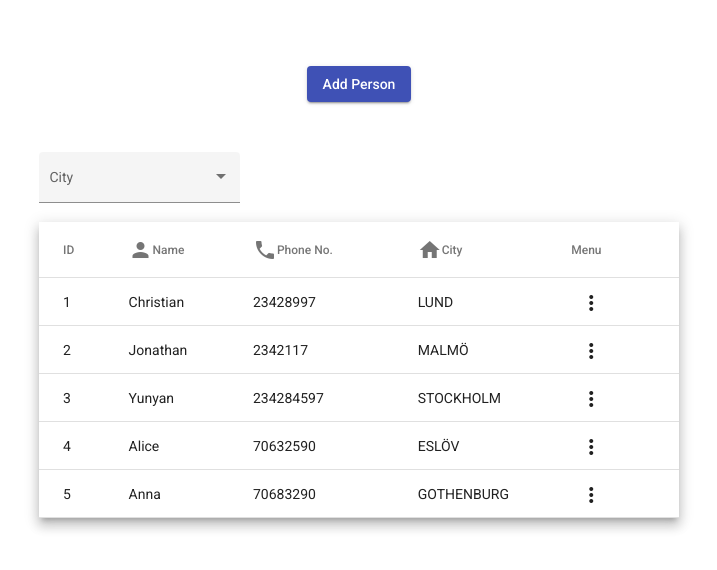
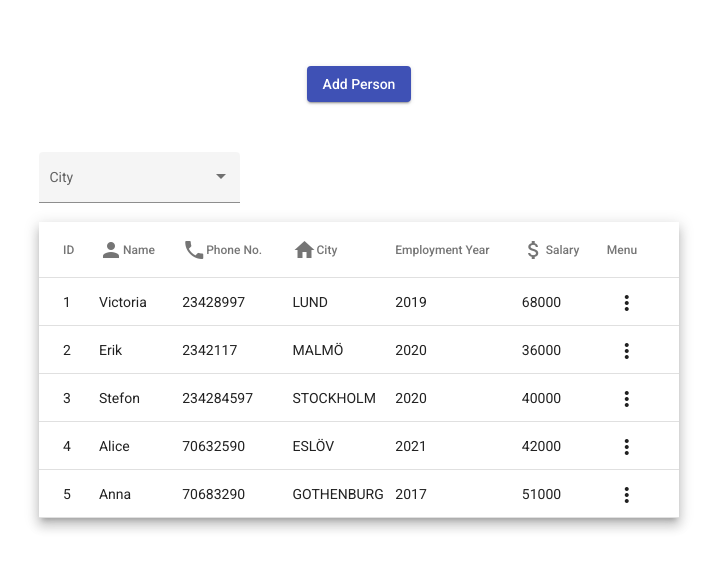
Before and after one commit to yunyan2020/angular-Training1, an Angular app: page / in a window 1280 px wide. Shown: the top 570 px of the page, without its empty margins (11-728 px from the left). Built offline with nearby package versions, Linux system fonts and the light colour scheme.

Commit message:
display  person and empolyment information on a table

```diff
--- /dev/null
+++ b/src/app/IEmploymentData.ts
@@ -0,0 +1,5 @@
+export interface IEmploymentData{
+  personId: number;
+  employmentYear: string;
+  salary: number;
+}
--- a/src/app/IPerson.ts
+++ b/src/app/IPerson.ts
@@ -4,3 +4,8 @@ export interface IPerson{
   phoneNr: number;
   city: string;
 }
+
+export interface ITableItem extends IPerson {
+  employmentYear: string;
+  salary: number;
+}
--- a/src/app/components/person-table/person-table.component.html
+++ b/src/app/components/person-table/person-table.component.html
@@ -54,6 +54,22 @@
     <td mat-cell *matCellDef="let person"> {{person.city}} </td>
   </ng-container>
 
+  <!-- Employment Year Column -->
+  <ng-container matColumnDef="employmentYear">
+    <th mat-header-cell *matHeaderCellDef mat-sort-header sortActionDescription="Sort by employmentYear">
+      Employment Year
+    </th>
+    <td mat-cell *matCellDef="let person"> {{person.employmentYear}} </td>
+  </ng-container>
+
+  <ng-container matColumnDef="salary">
+    <th mat-header-cell *matHeaderCellDef mat-sort-header sortActionDescription="Sort by salary">
+      <mat-icon>attach_money</mat-icon>
+      Salary
+    </th>
+    <td mat-cell *matCellDef="let person"> {{person.salary}} </td>
+  </ng-container>
+
 
   <ng-container matColumnDef="menu">
     <th mat-header-cell *matHeaderCellDef> Menu </th>
--- a/src/app/components/person-table/person-table.component.ts
+++ b/src/app/components/person-table/person-table.component.ts
@@ -19,7 +19,7 @@ export class PersonTableComponent implements OnChanges {
   @Output() eventDeletePerson = new EventEmitter<number>();
   @ViewChild(MatSort, { static: true }) sort!: MatSort;
 
-  displayedColumns: string[] = ['id', 'name', 'phoneNr','city','menu'];
+  displayedColumns: string[] = ['id', 'name', 'phoneNr', 'city','employmentYear','salary','menu'];
   dataSource!: MatTableDataSource<IPerson>;
   selectedValue!: string;
   filteredPersons!: IPerson[];
--- a/src/app/data/person.service.ts
+++ b/src/app/data/person.service.ts
@@ -2,15 +2,24 @@ import { Injectable } from '@angular/core';
 import { map, timer } from 'rxjs';
 import { Observable } from 'rxjs/internal/Observable';
 import { of } from 'rxjs/internal/observable/of';
+import { IEmploymentData } from '../IEmploymentData';
 import { IPerson } from '../IPerson';
 import { IPersonMaxId } from '../IPersonMaxId';
 
 let PEOPLE: IPerson[] = [
-  { name: 'Christian', id: 1, phoneNr: 23428997, city: 'LUND' },
-  { name: 'Jonathan', id: 2, phoneNr: 2342117, city: 'MALMÖ' },
-  { name: 'Yunyan', id: 3, phoneNr: 234284597, city: 'STOCKHOLM' },
+  { name: 'Victoria', id: 1, phoneNr: 23428997, city: 'LUND' },
+  { name: 'Erik', id: 2, phoneNr: 2342117, city: 'MALMÖ' },
+  { name: 'Stefon', id: 3, phoneNr: 234284597, city: 'STOCKHOLM' },
   { name: 'Alice', id: 4, phoneNr: 70632590, city: 'ESLÖV' },
   { name: 'Anna', id: 5, phoneNr: 70683290, city: 'GOTHENBURG' },
+]
+
+let EMPOLOYMENT_DATA: IEmploymentData[] = [
+  { personId: 1, employmentYear: "2019", salary: 68000 },
+  { personId: 2, employmentYear: "2020", salary: 36000 },
+  { personId: 3, employmentYear: "2020", salary: 40000 },
+  { personId: 4, employmentYear: "2021", salary: 42000 },
+  { personId: 5, employmentYear: "2017", salary: 51000 },
 ]
 
 const ids = PEOPLE.map(p => { return p.id })
@@ -70,4 +79,9 @@ export class PersonService {
     return of(PEOPLE)
   }
 
+  getEmploymentData(personId: number): Observable<IEmploymentData> {
+    let index = EMPOLOYMENT_DATA.findIndex((e) => e.personId === personId)
+    return of(EMPOLOYMENT_DATA[index])
+  }
+
 }
--- a/src/app/views/home/home.component.html
+++ b/src/app/views/home/home.component.html
@@ -9,7 +9,7 @@
 </div>
 
 <app-person-table *ngIf="!loadingPersonTableData"
-  [persons] ="persons"
+  [persons] ="tableItems"
   (eventDeletePerson) = "onEventDeletePerson($event)"
 >
 </app-person-table>
--- a/src/app/views/home/home.component.ts
+++ b/src/app/views/home/home.component.ts
@@ -1,8 +1,9 @@
 import { Component, OnInit } from '@angular/core';
-import { MatTableDataSource } from '@angular/material/table';
 import { Router } from '@angular/router';
 import { PersonService } from 'src/app/data/person.service';
-import { IPerson } from 'src/app/IPerson';
+import { IEmploymentData } from 'src/app/IEmploymentData';
+import { IPerson, ITableItem } from 'src/app/IPerson';
+import { map } from 'rxjs';
 
 @Component({
   selector: 'app-home',
@@ -11,6 +12,9 @@ import { IPerson } from 'src/app/IPerson';
 })
 export class HomeComponent implements OnInit {
   persons!: IPerson[];
+  tableItems: ITableItem[] = [];
+  employment!: IEmploymentData;
+  personAndEmployments!: ITableItem;
   loadingPersonTableData!: boolean;
 
   constructor(
@@ -22,9 +26,11 @@ export class HomeComponent implements OnInit {
     this._personService.getPeople().subscribe(
       (people) => {
         this.persons = people;
+        this.getEmploymentData();
         this.loadingPersonTableData = false;
       }
     );
+
 
    }
 
@@ -43,4 +49,24 @@ export class HomeComponent implements OnInit {
     this.router.navigate([`/add-person`]);
   }
 
+  getEmploymentData() {
+    this.persons.map((p) => {
+      this._personService.getEmploymentData(p.id).subscribe(
+        (employment) => {
+          this.employment = employment;
+        }
+      )
+      this.personAndEmployments = {
+        id: p.id,
+        name: p.name,
+        city: p.city,
+        phoneNr: p.phoneNr,
+        employmentYear: this.employment.employmentYear,
+        salary: this.employment.salary
+      }
+      this.tableItems.push(this.personAndEmployments)
+    }
+    )
+  }
+
 }
```
